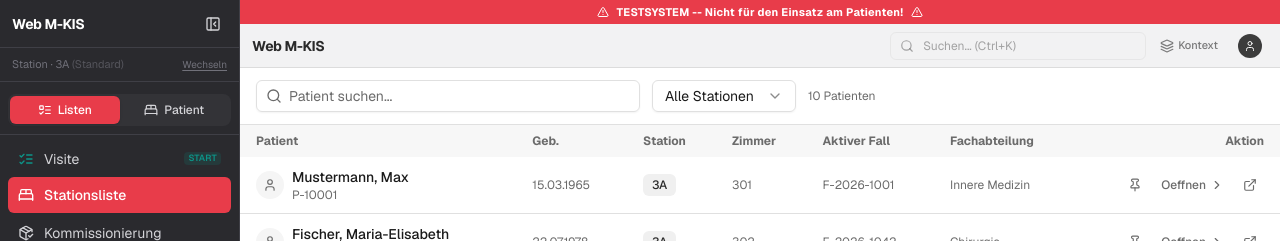
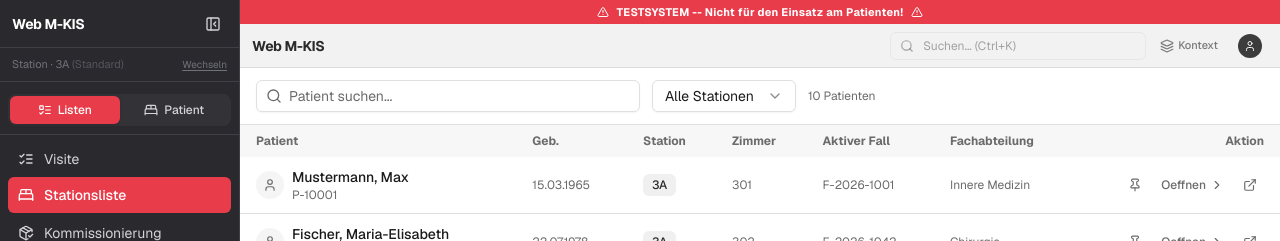
Before and after one commit to Hawkzfan44/design, a Next.js app: page / in a window 1280 px wide. Shown: the top 241 px of the page. Built offline with nearby package versions, Linux system fonts and the light colour scheme.

Commit message:
fix: remove green text from icon and "Start" badge
Standardize icon color to match button text state.

```diff
--- a/components/shell/sidebar-nav.tsx
+++ b/components/shell/sidebar-nav.tsx
@@ -909,14 +909,9 @@ function UeberblickEntry({
           : "text-navbar-foreground hover:bg-navbar-hover hover:text-navbar-active-foreground"
       }`}
     >
-      <ListChecks className="h-4 w-4 shrink-0 text-[#0d9488]" />
+      <ListChecks className="h-4 w-4 shrink-0" />
       {!collapsed && (
-        <>
-          <span className="text-sm flex-1 text-left">{def.label}</span>
-          <span className="text-[9px] rounded px-1 py-0.5 font-semibold uppercase tracking-wide bg-[#0d9488]/15 text-[#0d9488] leading-none">
-            Start
-          </span>
-        </>
+        <span className="text-sm flex-1 text-left">{def.label}</span>
       )}
     </button>
   )
```
